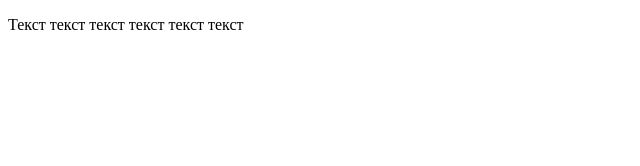
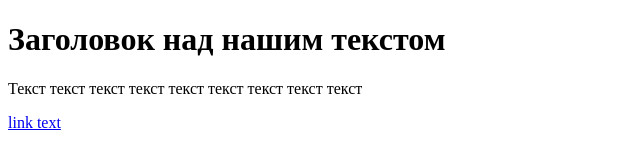
Before and after one commit to FedorKonuhov/git-basics, a plain HTML site: page test.html in a window 1280 px wide. Shown: the whole page, without its empty margins (0-640 px from the left). Drawn offline with Linux system fonts and the light colour scheme.

Commit message:
link and header added

```diff
--- a/test.html
+++ b/test.html
@@ -1,9 +1,11 @@
 <!DOCTYPE html>
 <html>
     <head>
-        <title>Заголовок страницы</title>
+        <title>Название нашего сайта </title>
     </head>
     <body>
-        <p>Текст текст текст текст текст текст</p>
+        <h1>Заголовок над нашим текстом</h1>
+        <p>Текст текст текст текст текст текст текст текст текст</p>
+        <a href="#header">link text</a>
     </body>
 </html>
```
